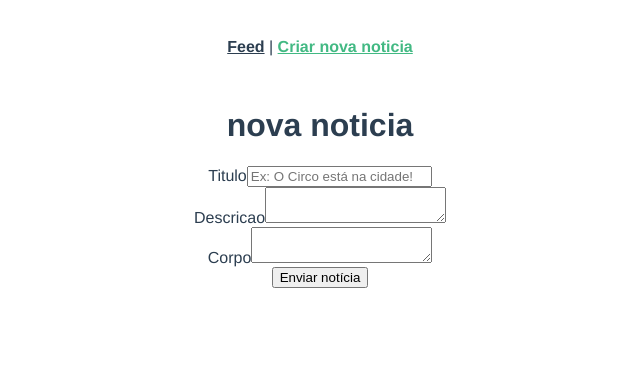
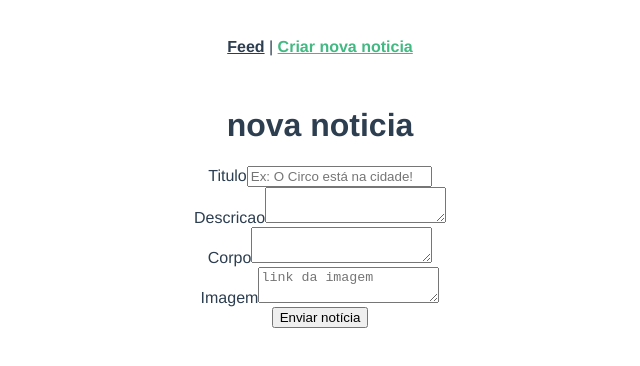
Before and after one commit to pedrodiogo219/portal-noticias, a Vue app: page /nova-noticia in a window 1280 px wide. Shown: the top 366 px of the page, without its empty margins (320-960 px from the left). Built offline with nearby package versions, Linux system fonts and the light colour scheme.

Commit message:
imagens adicionadas

```diff
--- a/src/components/FeedNoticias.vue
+++ b/src/components/FeedNoticias.vue
@@ -32,7 +32,8 @@ import ResumoNoticia from './ResumoNoticia.vue';
                     id: 1,
                     titulo: "Celsius, once a crypto highflier, files for bankruptcy",
                     descricao: `The crypto firm said most account activity is still "paused." It's unclear whether depositors will get their money back.`,
-                    corpo: `Celsius Network filed for bankruptcy protection on Wednesday after a "crypto winter" — or crash — that decimated the value of digital currencies including bitcoin and ethereum. The company said most accounts will continue to be "paused until further notice." Celsius is the third crypto-related firm to file for bankruptcy protection in two weeks. It follows Three Arrows Capital and lender Voyager Digital in seeking financial restructuring after digital currencies plunged in value. Celsius marketed itself as a type of crypto bank, encouraging people to deposit their digital currencies with the firm, and then earning money by either borrowing or lending against the crypto deposits. Troubles for Celsius' customers started when the network halted trading and other activities last month amid the crypto meltdown, effectively blocking customers from accessing their funds. The decision shocked customers who had been told by Celsius that the platform was low-risk and secure, all while providing earnings as high as 17%. In its sales pitch, Celsius pledged "Your interests are our top priority" and stressed that traditional banking "is broken."`
+                    corpo: `Celsius Network filed for bankruptcy protection on Wednesday after a "crypto winter" — or crash — that decimated the value of digital currencies including bitcoin and ethereum. The company said most accounts will continue to be "paused until further notice." Celsius is the third crypto-related firm to file for bankruptcy protection in two weeks. It follows Three Arrows Capital and lender Voyager Digital in seeking financial restructuring after digital currencies plunged in value. Celsius marketed itself as a type of crypto bank, encouraging people to deposit their digital currencies with the firm, and then earning money by either borrowing or lending against the crypto deposits. Troubles for Celsius' customers started when the network halted trading and other activities last month amid the crypto meltdown, effectively blocking customers from accessing their funds. The decision shocked customers who had been told by Celsius that the platform was low-risk and secure, all while providing earnings as high as 17%. In its sales pitch, Celsius pledged "Your interests are our top priority" and stressed that traditional banking "is broken."`,
+                    imagem: "https://blocktrends.com.br/wp-content/uploads/2022/06/uMB9fZg-780x500.jpeg"
                 },
                 {
                     id: 2,
@@ -40,7 +41,8 @@ import ResumoNoticia from './ResumoNoticia.vue';
                     descricao: "After billionaire Elon Musk said that he was abandoning his $44 billion buyout, Twitter vowed to pursue him in court.",
                     corpo: `Shares of Twitter plummeted on Monday afternoon on the prospect of a prolonged legal fight between the social media company and billionaire Elon Musk, who says he's pulling out of a buyout deal, leaving Twitter's future in doubt.
                             In announcing he was dropping the deal on Friday, Musk claimed that Twitter refused to provide enough information about the number of fake accounts it has and that Musk's advisors determined the true incidence of bots on the platform is "wildly higher" than Twitter claims. The social media platform then vowed to challenge Musk in court to uphold the agreement, and has hired powerhouse law firm Wachtell, Lipton, Rosen & Katz in preparation for filing a lawsuit this week in Delaware Court of Chancery, according to Bloomberg.
-                            Generally, acquisition agreements are exceeedingly difficult to get out of.  "Once you're into the world where you already have the agreement, it's rare for people to try to pull out," said Mathieu Shapiro, managing partner at Obermayer, who specializes in business litigation. "As a basic premise, the Delaware court will want to enforce that merger agreement, and that will be their starting place."`
+                            Generally, acquisition agreements are exceeedingly difficult to get out of.  "Once you're into the world where you already have the agreement, it's rare for people to try to pull out," said Mathieu Shapiro, managing partner at Obermayer, who specializes in business litigation. "As a basic premise, the Delaware court will want to enforce that merger agreement, and that will be their starting place."`,
+                    imagem: "https://www.cnnbrasil.com.br/wp-content/uploads/sites/12/2021/06/29316_D916368809E6CAD8-1.jpg?w=876&h=484&crop=1"
                 },
                 {
                     id: 3,
@@ -52,7 +54,8 @@ import ResumoNoticia from './ResumoNoticia.vue';
                             Job postings for remote work rise, as many say they like it
                             Elon Musk says remote work is "no longer acceptable"
                             Airbnb allows employees to live and work from anywhere
-                            San Francisco-based Yelp announced a remote-first work model in February 2021. Stoppelman said Yelp has proven it can be successful with a remote workforce, noting that the company achieved record revenue of just over $1 billion in 2021.`
+                            San Francisco-based Yelp announced a remote-first work model in February 2021. Stoppelman said Yelp has proven it can be successful with a remote workforce, noting that the company achieved record revenue of just over $1 billion in 2021.`,
+                    imagem: "https://geekblog.com.br/wp-content/uploads/2015/03/yelp_estimate_tool.jpg"
                 },
             ]
 
--- a/src/components/NoticiaCompleta.vue
+++ b/src/components/NoticiaCompleta.vue
@@ -1,6 +1,9 @@
 <template>
   <div v-if="this.noticia != undefined">
     <h1>{{ this.noticia.titulo }}</h1>
+    <div>
+      <img v-bind:src="this.noticia.imagem">
+    </div>
     <strong> {{ this.noticia.descricao }}</strong>
     <p>{{ this.noticia.corpo }}</p>
   </div>
--- a/src/views/NovaNoticiaView.vue
+++ b/src/views/NovaNoticiaView.vue
@@ -19,6 +19,11 @@
             <!-- {{ corpo }} -->
         </div>
 
+        <div>
+            <label for="imagem">Imagem</label>
+            <textarea v-model="imagem" placeholder="link da imagem"></textarea>
+            <!-- {{ imagem }} -->
+        </div>
 
         <input type="submit" value="Enviar notícia"/>
     </form>
@@ -33,7 +38,8 @@ export default {
         return {
             titulo: '',
             descricao: '',
-            corpo: ''
+            corpo: '',
+            imagem: ''
         }
     },
 
@@ -57,7 +63,8 @@ export default {
                 id: newId,
                 titulo: this.titulo,
                 descricao: this.descricao,
-                corpo: this.corpo
+                corpo: this.corpo,
+                imagem: this.imagem
             });
 
             localStorage.setItem("noticias", JSON.stringify(this.noticias));
```
